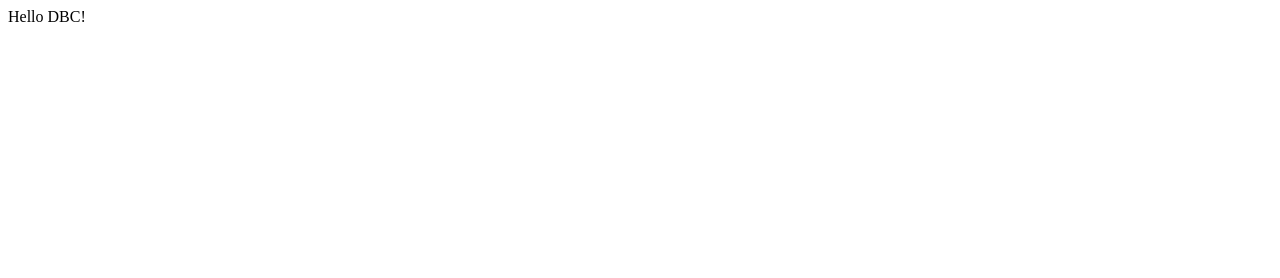
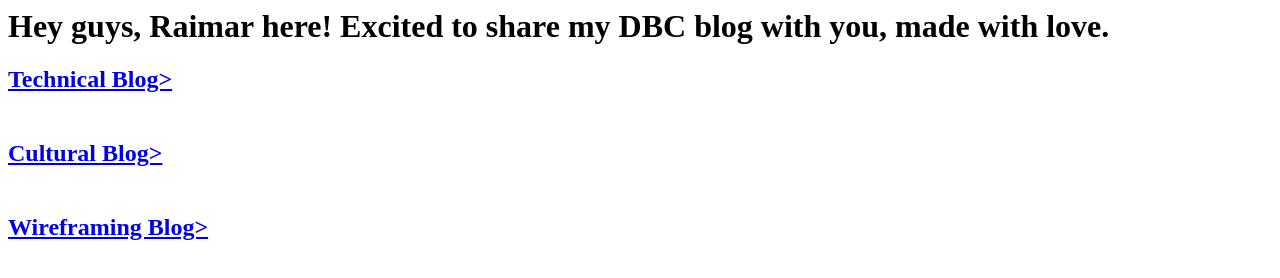
Before and after one commit to rcasanova201/rcasanova201.github.io, a plain HTML site: page index.html in a window 1280 px wide. Drawn offline with Linux system fonts and the light colour scheme.

Commit message:
index.html

```diff
--- a/index.html
+++ b/index.html
@@ -1 +1,15 @@
-<html><body>Hello DBC!</body></html>
+<DOCTYPE! html>
+ <html>
+  <head></head>
+   <title> Hey all! Welcome to my Blog!:)</title>
+    <body>
+    	<h1>Hey guys, Raimar here! Excited to share my DBC blog with you, made with love.</h1>
+
+    	<h2><a href="week1_technical.html"> Technical Blog></a>
+    		<br><br>
+        <h2><a href="week1_cultural.html"> Cultural Blog></a>
+        	<br><br>
+        <h2><a href="wireframe_sites.html"> Wireframing Blog></a>
+
+     </body>
+   </html>
```
